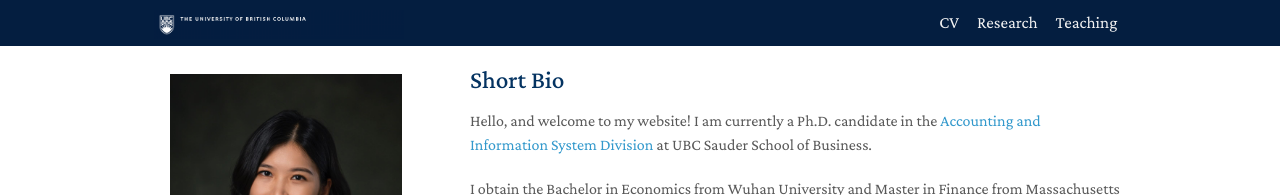
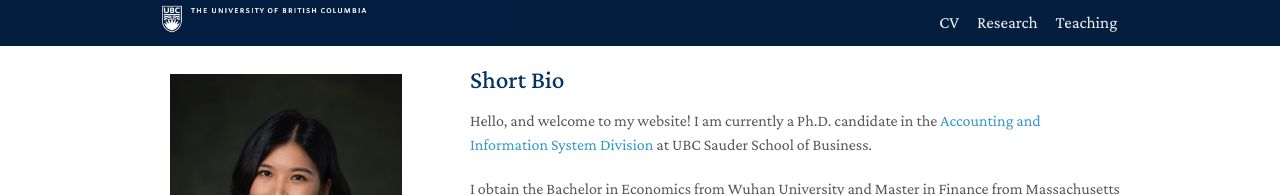
Before and after one commit to zeyang1225/zeyang1225.github.io, a Jekyll site: the page built from index.md, in a window 1280 px wide. Shown: the top 195 px of the page. Built offline with Jekyll 4.4.1, drawn with Linux system fonts in a browser that asks for light colours; nearby versions of some CDN libraries; a style sheet for code colours, icons or effects is not loaded; our own code applies the rules of GitHub Pages for plain Markdown files.

Commit message:
Update homepage.html

```diff
--- a/_layouts/homepage.html
+++ b/_layouts/homepage.html
@@ -59,7 +59,7 @@
   </head>
   <body>
       <div class="topnav">
-      <a href="https://www.ubc.ca/"><img width="250" src="./assets/img/ubc logo.png"></a>
+      <a href="https://www.ubc.ca/"><img width="350" src="./assets/img/ubc logo.png"></a>
       <div id="myLinks">
     <a class="normal right" href="./#teaching">Teaching</a>
     <a class="normal" href="./#dissertation">Research</a>
```
